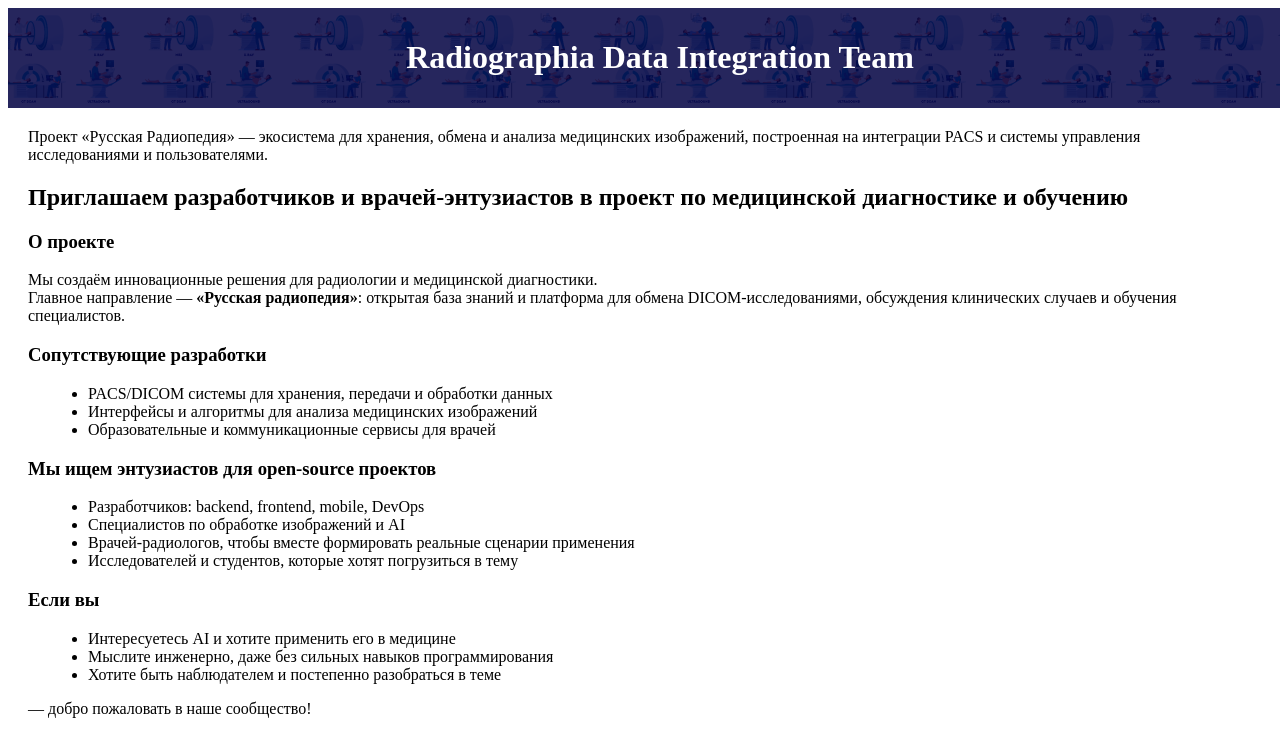
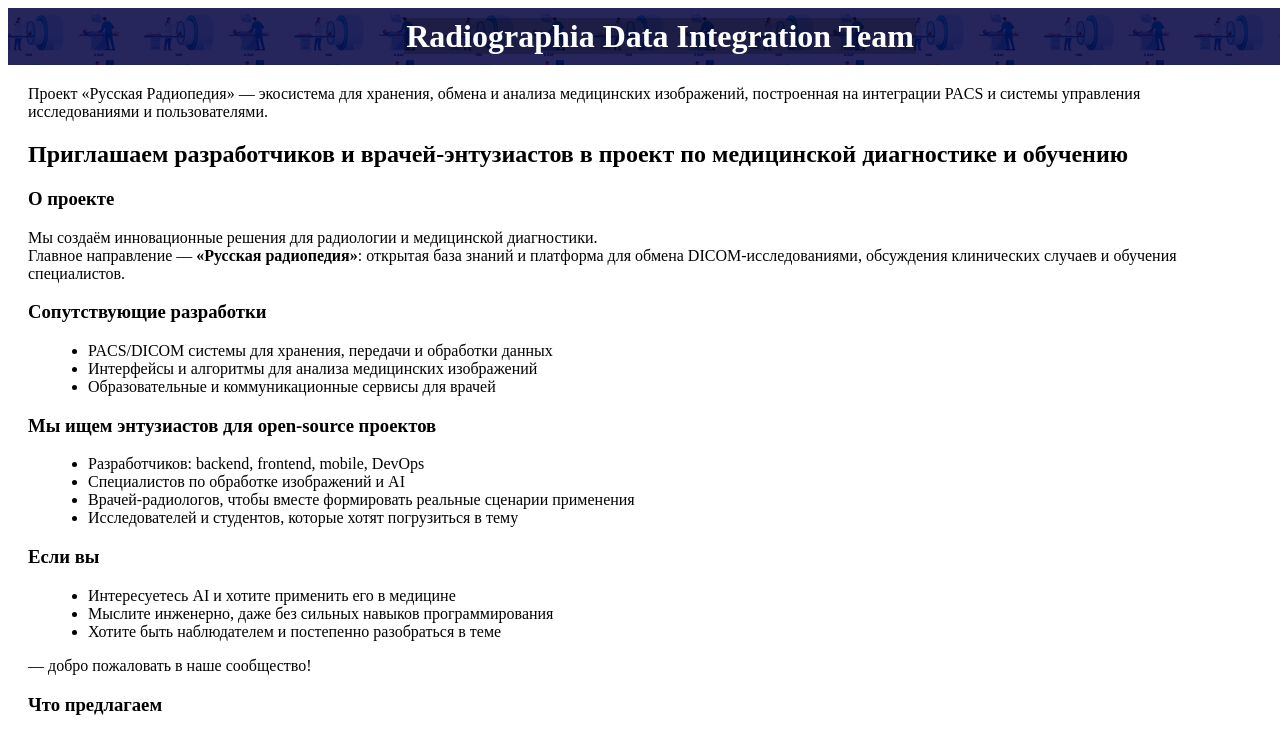
Before and after one commit to radiographia/pacs, a plain HTML site: page main.html in a window 1280 px wide. Shown: the top 731 px of the page. Drawn offline with Linux system fonts and the light colour scheme.

Commit message:
Update main.css

```diff
--- a/css/main.css
+++ b/css/main.css
@@ -60,3 +60,9 @@ header > * {
     padding-left: 20px;
 
 }
+
+h1 {
+	display: inline;
+  background: rgba(0,0,0,.25);             /* цвет маркера */
+  padding: 0 2px;                 /* небольшой отступ, как у выделителя */
+}
```
